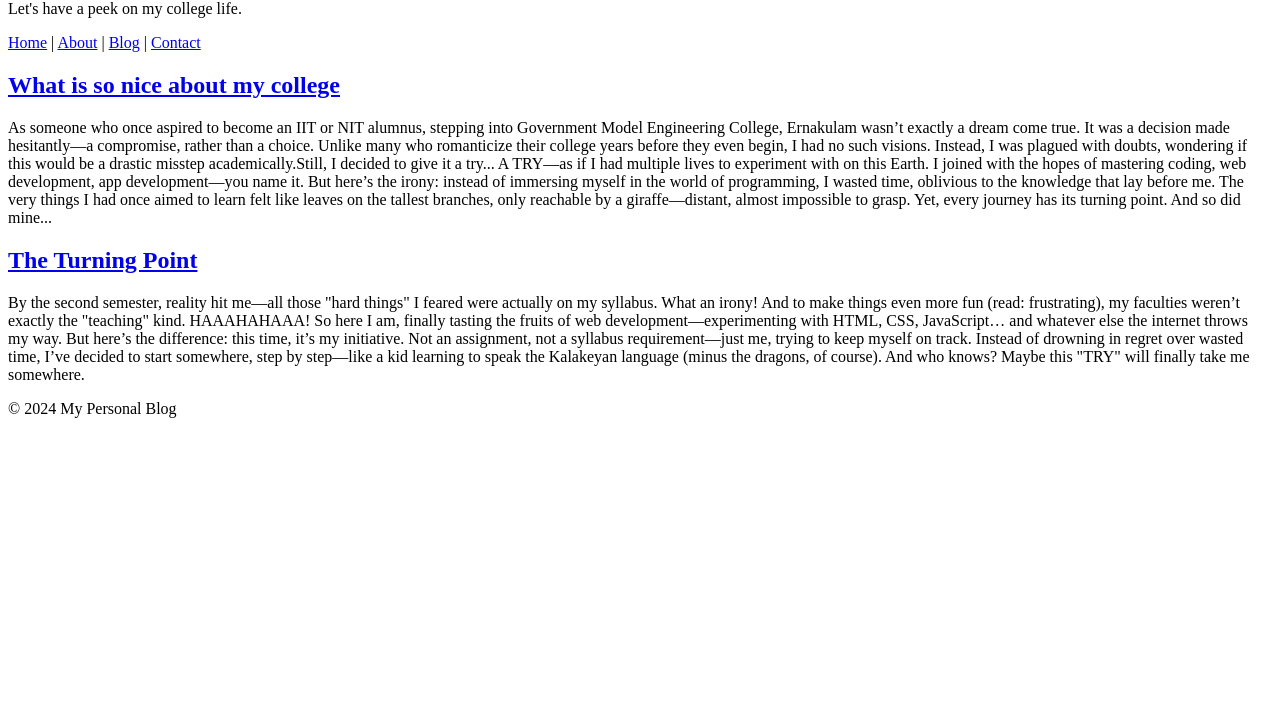
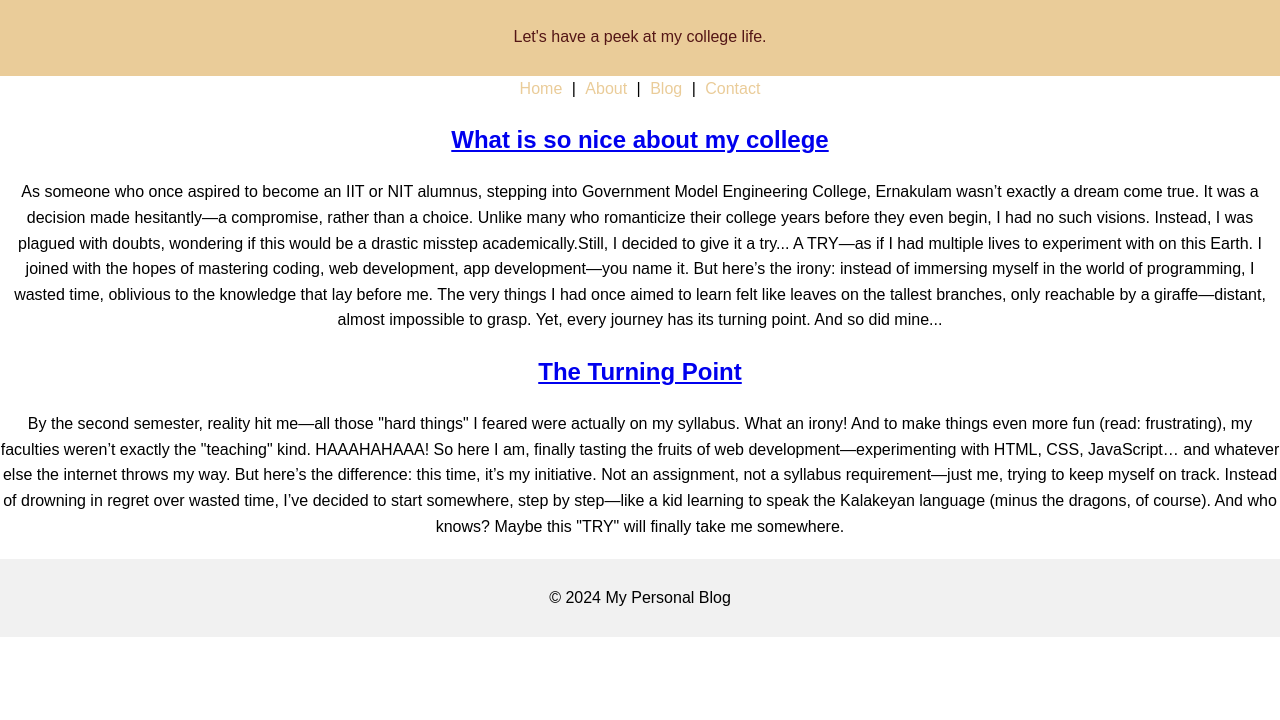
Before and after one commit to CatherineMariaBastin/Mind-Mosaic, a plain HTML site: page Blog.html in a window 1280 px wide. Shown: the part 80-800 px from the top of the page. Drawn offline with Linux system fonts and the light colour scheme.

Commit message:
Update Blog.html

```diff
--- a/Blog.html
+++ b/Blog.html
@@ -2,13 +2,13 @@
 <html lang="en">
 <head>
     <title>My Blog Posts</title>
-    <link rel="stylesheet" href="styles.css">
+    <link rel="stylesheet" href="style.css">
 </head>
 <body>
 
     <header>
         <h1>Blog</h1>
-        <p>Let's have a peek on my college life.</p>
+        <p>Let's have a peek at my college life.</p>
     </header>
 
     <nav>
```
